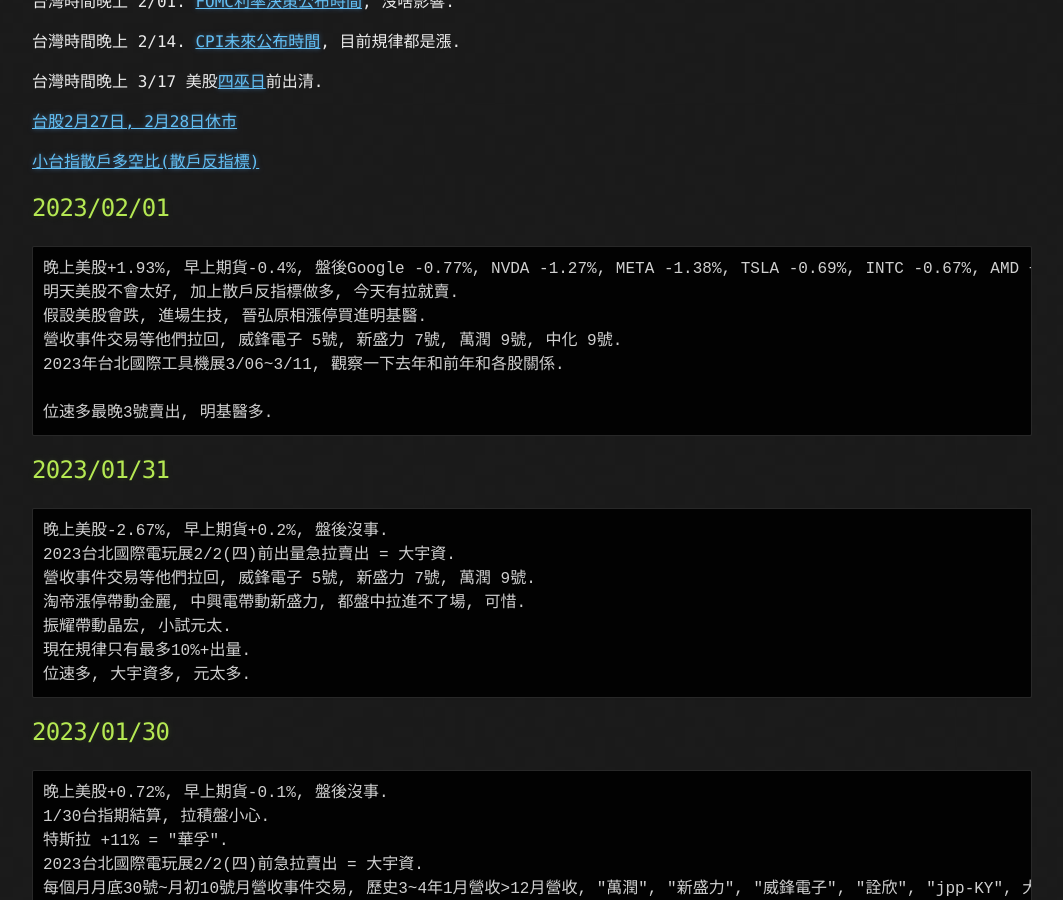
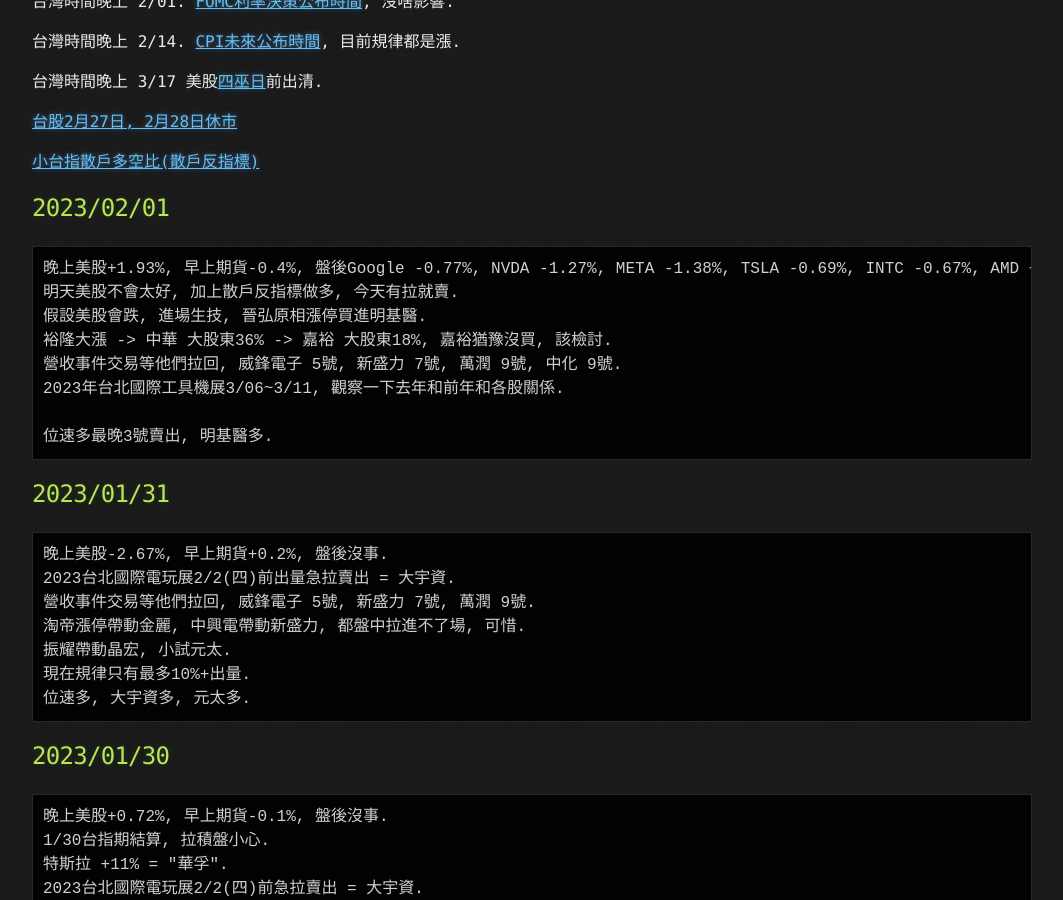
Before and after one commit to lepg5487/Stock_God, a Jekyll site: the page built from index.md, in a window 1280 px wide and 900 px high, scrolled down 428 px. Shown: the whole window, without its empty margins (108-1171 px from the left). Built offline with Jekyll 4.4.1, drawn with Linux system fonts in a browser that asks for light colours; our own code applies the rules of GitHub Pages for plain Markdown files.

Commit message:
Update index.md

```diff
--- a/index.md
+++ b/index.md
@@ -25,6 +25,7 @@
 晚上美股+1.93%, 早上期貨-0.4%, 盤後Google -0.77%, NVDA -1.27%, META -1.38%, TSLA -0.69%, INTC -0.67%, AMD +1.26%.
 明天美股不會太好, 加上散戶反指標做多, 今天有拉就賣.
 假設美股會跌, 進場生技, 晉弘原相漲停買進明基醫.
+裕隆大漲 -> 中華 大股東36% -> 嘉裕 大股東18%, 嘉裕猶豫沒買, 該檢討.
 營收事件交易等他們拉回, 威鋒電子 5號, 新盛力 7號, 萬潤 9號, 中化 9號.
 2023年台北國際工具機展3/06~3/11, 觀察一下去年和前年和各股關係.
 
```
